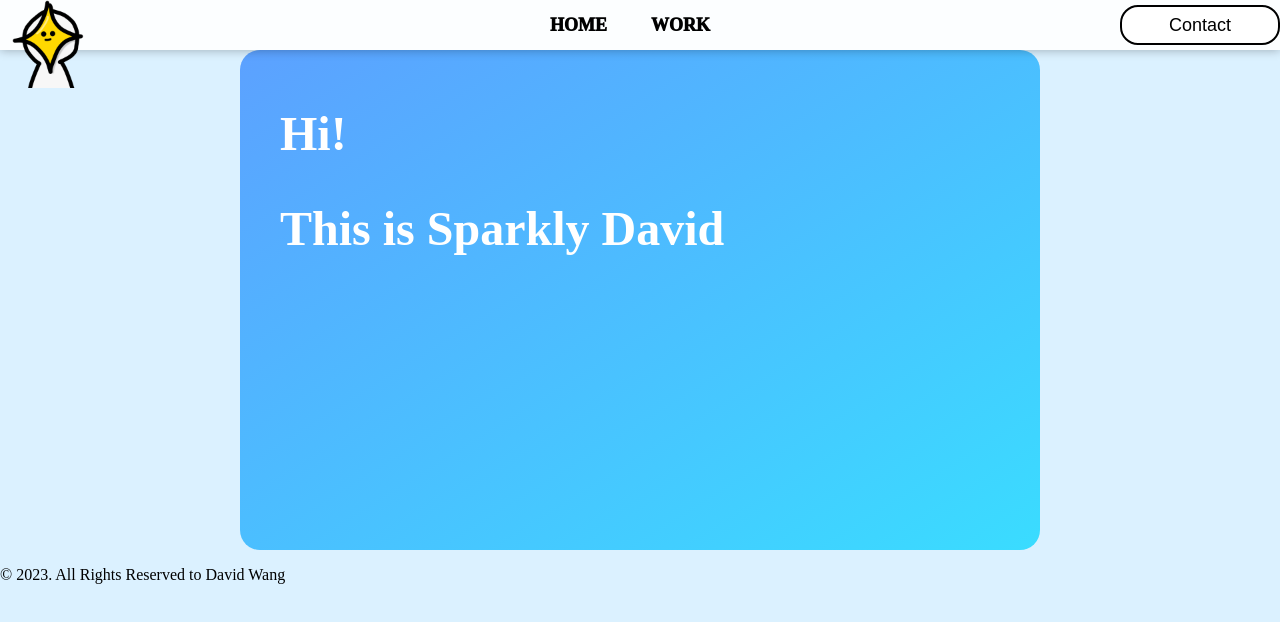
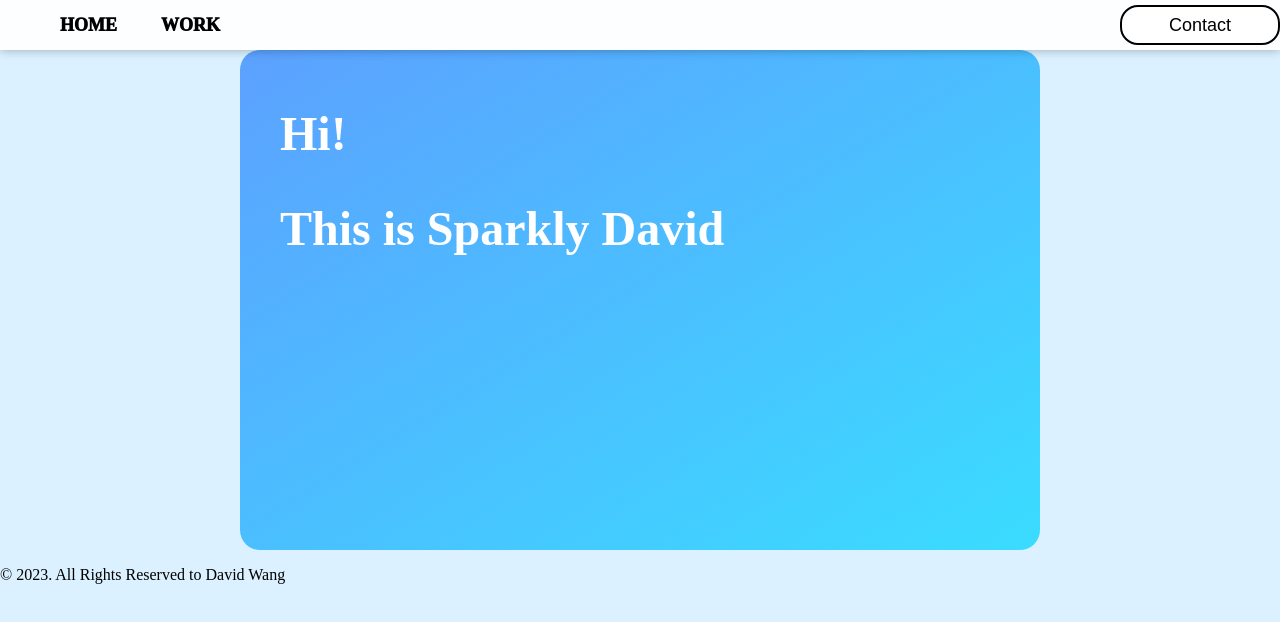
Before and after one commit to sparklydavid/sparklydavid, a plain HTML site: page index.html in a window 1280 px wide. Shown: the top 622 px of the page. Drawn offline with Linux system fonts and the light colour scheme.

Commit message:
Update index.html

```diff
--- a/index.html
+++ b/index.html
@@ -12,10 +12,6 @@
 
 <body>
     <div id="top-nav">
-        <div id="top-logo">
-            <img src="img/Avatar-Png-small.png">
-        </div>
-
         <div id="top-page">
             <ul>
                 <li><a href="" class="underline">HOME</a></li>
@@ -27,8 +23,8 @@
             <button type="button" id="btn-contact" onclick="alert('email')">Contact</button>
         </div>
     </div>
+
     <div>
-
         <div id="intro-card">
             <div>
                 <h2>Hi! </h2>
```
